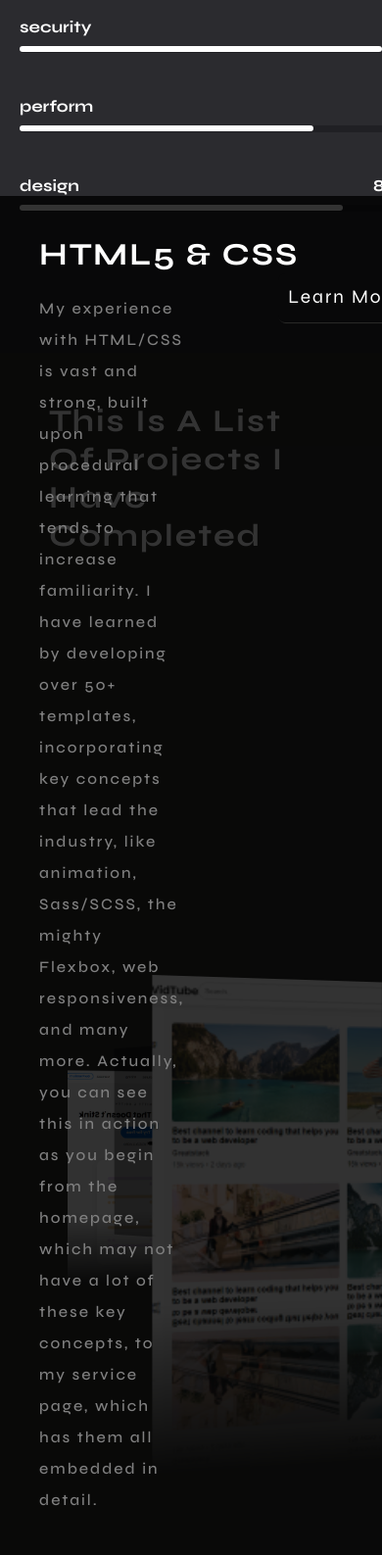
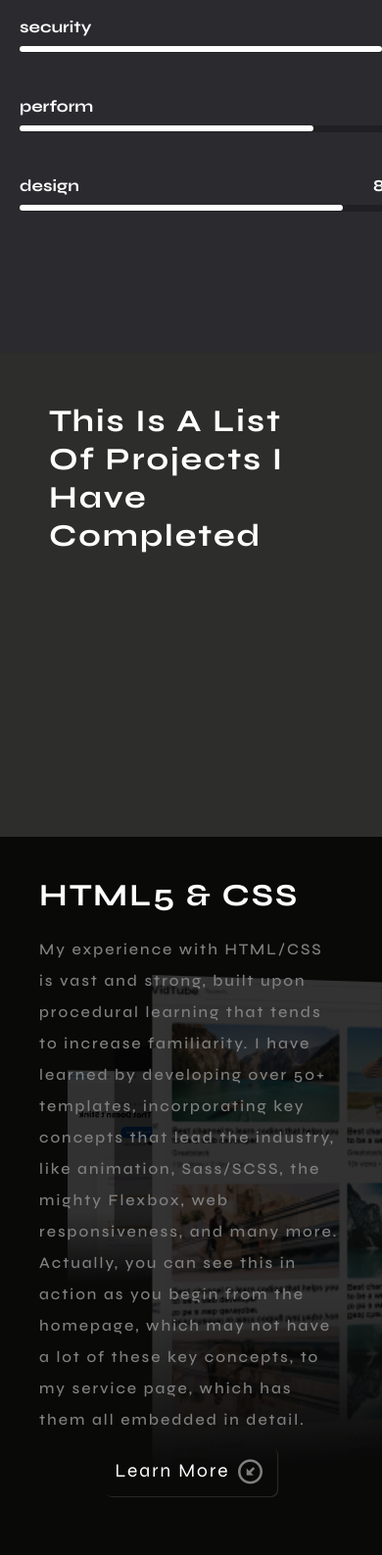
Before and after one commit to Statosco/website, a Django app: page /services/ in a window 390 px wide, after a click that opens the changed part. Shown: the part 2414-4001 px from the top of the page at 98% size. Run offline with Django 4.2, Linux system fonts and the light colour scheme; some libraries are stand-ins or nearby versions; some web fonts are replaced.

Commit message:
responsiveness done

```diff
--- a/project/static/project/css/services.css
+++ b/project/static/project/css/services.css
@@ -735,3 +735,17 @@ display: none;
     opacity: 0;
     transition: opacity 0.4s;
 }
+
+
+
+@media(max-width: 777px){
+.wrapper .projects .page-contents .contents .titles
+    {
+      flex-direction: column;
+      gap: 2rem;
+    }
+.wrapper .projects .page-contents .contents .span-container
+    {
+      margin-inline: auto;
+    }
+}
--- a/project/templates/project/services.html
+++ b/project/templates/project/services.html
@@ -214,7 +214,8 @@
             <div class="contents" id="one">
               <h1>HTML5 & CSS</h1>
               <div class="titles">
-                <p>My experience with HTML/CSS is vast and strong, built upon procedural learning that tends to increase familiarity. I have learned by developing over 50+ templates, incorporating key concepts that lead the industry, like animation, Sass/SCSS, the mighty Flexbox, web responsiveness, and many more. Actually, you can see this in action as you begin from the homepage, which may not have a lot of these key concepts, to my service page, which has them all embedded in detail.</p>              <div class="span-container">
+                <p>My experience with HTML/CSS is vast and strong, built upon procedural learning that tends to increase familiarity. I have learned by developing over 50+ templates, incorporating key concepts that lead the industry, like animation, Sass/SCSS, the mighty Flexbox, web responsiveness, and many more. Actually, you can see this in action as you begin from the homepage, which may not have a lot of these key concepts, to my service page, which has them all embedded in detail.</p>
+                <div class="span-container">
                 <span class="span">learn more <i class='bx bx-left-down-arrow-circle'></i></span>
               </div>
               </div>
@@ -222,7 +223,8 @@
             <div class="contents" id="two">
               <h1>front-end development</h1>
               <div class="titles">
-                <p>When it comes to front-end integration, my projects speak for themselves. From a coffee website to a shoe store to a music store, I'm confident that I can deliver robust, unique, and eye-catching front-end solutions that will meet your corporate needs.</p>              <div class="span-container">
+                <p>When it comes to front-end integration, my projects speak for themselves. From a coffee website to a shoe store to a music store, I'm confident that I can deliver robust, unique, and eye-catching front-end solutions that will meet your corporate needs.</p>
+                <div class="span-container">
                 <span class="span">learn more <i class='bx bx-left-down-arrow-circle'></i></span>
               </div>
               </div>
@@ -230,7 +232,8 @@
             <div class="contents" id="eight">
               <h1>JavaScript development</h1>
               <div class="titles">
-                <p>A wise developer once said, "You don't know programming if you don't know JavaScript." That programmer was me. Over the years, as much as I have tried to avoid this language, I have had to use it in scenarios where no other language matches its capability. I have developed over 10 solid projects with JavaScript. These include a real-time weather app, an image generator with OpenAI's API, a Pac-Man game, and many more. I'm looking forward to extending my knowledge of JS.</p>              <div class="span-container">
+                <p>A wise developer once said, "You don't know programming if you don't know JavaScript." That programmer was me. Over the years, as much as I have tried to avoid this language, I have had to use it in scenarios where no other language matches its capability. I have developed over 10 solid projects with JavaScript. These include a real-time weather app, an image generator with OpenAI's API, a Pac-Man game, and many more. I'm looking forward to extending my knowledge of JS.</p>
+                <div class="span-container">
                 <span class="span">learn more <i class='bx bx-left-down-arrow-circle'></i></span>
               </div>
               </div>
@@ -238,7 +241,8 @@
             <div class="contents" id="five">
               <h1>react development</h1>
               <div class="titles">
-                <p>An industry quote suggests, "React JS is a developer's best friend." I can't argue more. Though I haven't mastered this mystical art completely, my endeavors have had some great success. I've developed three key React projects, including a fully functional YouTube clone, a blog website, and a notes app.</p>              <div class="span-container">
+                <p>An industry quote suggests, "React JS is a developer's best friend." I can't argue more. Though I haven't mastered this mystical art completely, my endeavors have had some great success. I've developed three key React projects, including a fully functional YouTube clone, a blog website, and a notes app.</p>
+                <div class="span-container">
                 <span class="span">learn more <i class='bx bx-left-down-arrow-circle'></i></span>
               </div>
               </div>
@@ -246,7 +250,8 @@
             <div class="contents" id="three">
               <h1>python development</h1>
               <div class="titles">
-                <p>Python, by far, is my favorite language. Having acquired a diploma in Python from Alison, I can't outline my entire vast portfolio without my computer running out of ink. I have developed Python solutions for AI & machine learning, algorithmic trading strategies, web development and APIs, web scraping, web hacking, and so on. I don't consider myself a wizard, but I can enchant you with my Python spells.</p>              <div class="span-container">
+                <p>Python, by far, is my favorite language. Having acquired a diploma in Python from Alison, I can't outline my entire vast portfolio without my computer running out of ink. I have developed Python solutions for AI & machine learning, algorithmic trading strategies, web development and APIs, web scraping, web hacking, and so on. I don't consider myself a wizard, but I can enchant you with my Python spells.</p>
+                <div class="span-container">
                 <span class="span">learn more <i class='bx bx-left-down-arrow-circle'></i></span>
               </div>
               </div>
@@ -254,8 +259,8 @@
             <div class="contents" id="four">
               <h1>3d with blender</h1>
               <div class="titles">
-              <p>Lorem ipsum, dolor sit ame Lorem ipsum dolor sit amet consectetur adipisicing elit. Saepe tenetur, praesentium laboriosam doloremque qui voluptate? Quia aut sequi animi a eligendi officia, ipsa pariatur itaque vero, eaque quas, iure ullam?t consectetur adipisicing elit. Architecto vitae iure laboriosam quam dolorum harum quos eligendi odit inventore rerum eos quaerat saepe dolorem, ipsa cum dolor omnis? Odio, veritatis!</p>
-              <div class="span-container">
+                <p>While I don't have enough knowledge to call myself a 3D enthusiast, I have the passion to work with empty models 😂 with only a doughnut to speak of from my experience.</p>
+                <div class="span-container">
                 <span class="span">learn more <i class='bx bx-left-down-arrow-circle'></i></span>
               </div>
               </div>
@@ -263,7 +268,7 @@
             <div class="contents" id="six">
               <h1>full-stack projects</h1>
               <div class="titles">
-              <p>Lorem ipsum, dolor sit ame Lorem ipsum dolor sit amet consectetur adipisicing elit. Saepe tenetur, praesentium laboriosam doloremque qui voluptate? Quia aut sequi animi a eligendi officia, ipsa pariatur itaque vero, eaque quas, iure ullam?t consectetur adipisicing elit. Architecto vitae iure laboriosam quam dolorum harum quos eligendi odit inventore rerum eos quaerat saepe dolorem, ipsa cum dolor omnis? Odio, veritatis!</p>
+                <p>With a solid portfolio that includes my personal portfolio website and a full-stack web application that allows collaborative learning, I have developed backend solutions, APIs, and databases with SQL using Python's Django framework. I understand key concepts such as Django forms, Django ORM, views, URLs, and static files. I have also built RESTful APIs with Django's REST framework.</p>
               <div class="span-container">
                 <span class="span">learn more <i class='bx bx-left-down-arrow-circle'></i></span>
               </div>
@@ -272,7 +277,7 @@
             <div class="contents" id="seven">
               <h1>c++ projects</h1>
               <div class="titles">
-              <p>Lorem ipsum, dolor sit ame Lorem ipsum dolor sit amet consectetur adipisicing elit. Saepe tenetur, praesentium laboriosam doloremque qui voluptate? Quia aut sequi animi a eligendi officia, ipsa pariatur itaque vero, eaque quas, iure ullam?t consectetur adipisicing elit. Architecto vitae iure laboriosam quam dolorum harum quos eligendi odit inventore rerum eos quaerat saepe dolorem, ipsa cum dolor omnis? Odio, veritatis!</p>
+                <p>My portfolio includes a supermarket billing project developed using C++. This project showcases my understanding of object-oriented programming, data structures, and algorithms. I designed and implemented features such as item management, billing calculations, and receipt generation. Through this project, I demonstrated my ability to create efficient and functional solutions with C++.</p>
               <div class="span-container">
                 <span class="span">learn more <i class='bx bx-left-down-arrow-circle'></i></span>
               </div>
```
Also changed, not shown: project/static/project/css/image-circle.css (line endings or trailing spaces).
